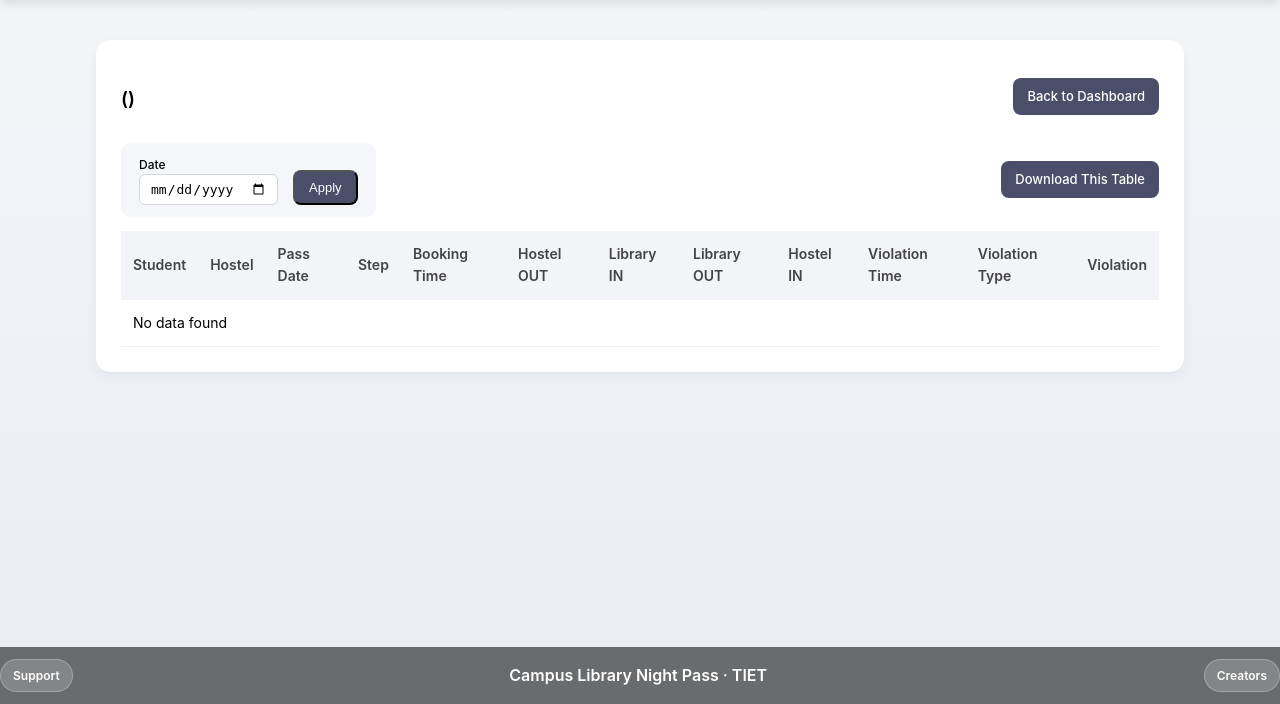
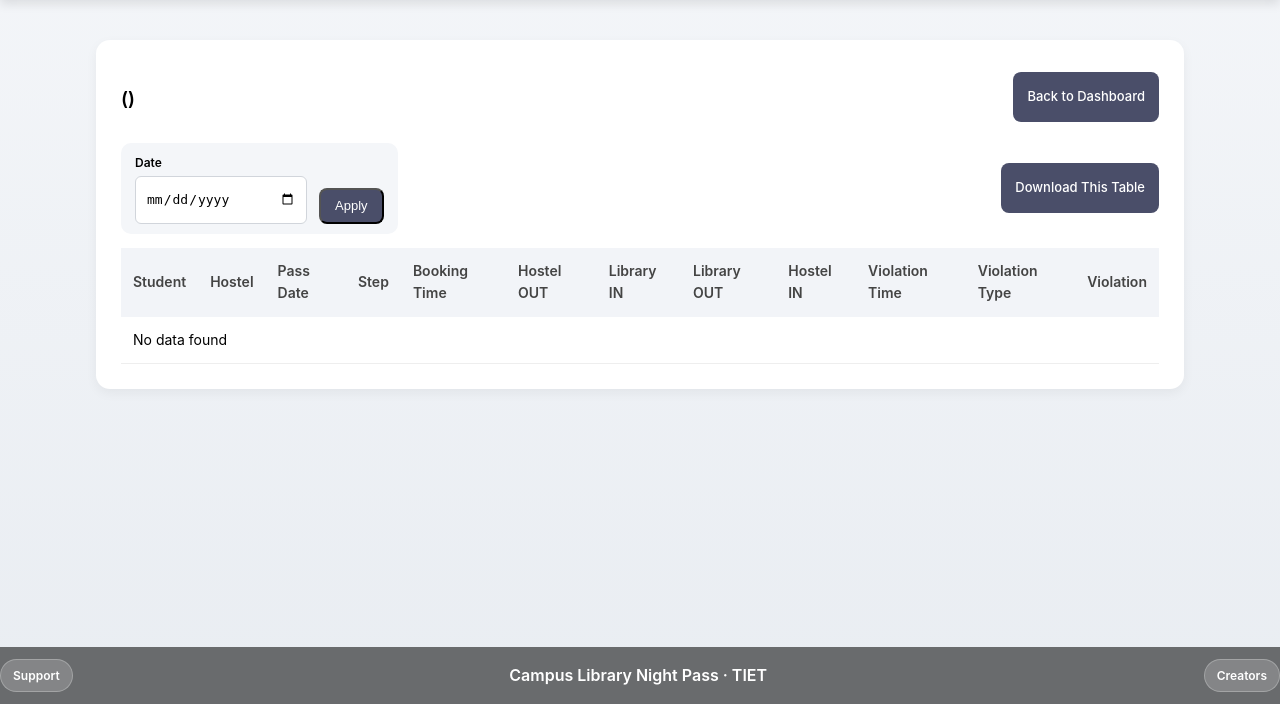
Before and after one commit to navjotsharma5500/campus-nightpass, a Django app: template apps/validation/templates/nightpass/dashboard_detail.html in a window 1280 px wide. Shown: the part 96-800 px from the top of the page. Run offline with Django 3.2, Linux system fonts and the light colour scheme; the template is opened without the code that fills it, so the values that code supplies are empty; parts of the project's set-up code (start-up, migrations or seed data) failed here and were passed over; some libraries are stand-ins or nearby versions; grey boxes are pictures that could not be loaded.

Commit message:
version 2.5

```diff
--- a/apps/nightpass/static/nightpass/admin_dashboard.css
+++ b/apps/nightpass/static/nightpass/admin_dashboard.css
@@ -221,13 +226,17 @@ tbody tr:hover {
 
 .primary-btn,
 .secondary-btn {
-    padding: 12px 28px;
+    padding: 8px 14px;
     border-radius: 8px;
     text-decoration: none;
     font-weight: 500;
+    font-size: 13px;
+    line-height: 1.2;
     display: inline-flex;
     align-items: center;
     justify-content: center;
+    min-height: 34px;
+    white-space: nowrap;
 }
 
 .primary-btn {
@@ -300,9 +301,9 @@ footer {
 .date-range-form {
     display: flex;
     align-items: flex-end;
-    gap: 15px;
+    gap: 12px;
     background: #f4f6f9;
-    padding: 12px 18px;
+    padding: 10px 14px;
     border-radius: 10px;
 }
 
@@ -310,11 +311,14 @@ footer {
 .date-group {
     display: flex;
     flex-direction: column;
+    gap: 4px;
     font-size: 12px;
-    font-weight: 500;
+    font-weight: 600;
 }
 
 .date-group input {
+    min-width: 150px;
+    height: 34px;
     padding: 6px 10px;
     border-radius: 6px;
     border: 1px solid #d1d5db;
--- a/apps/validation/templates/nightpass/dashboard_detail.html
+++ b/apps/validation/templates/nightpass/dashboard_detail.html
@@ -2,7 +2,7 @@
 {% load static %}
 
 {% block extra_css %}
-<link rel="stylesheet" href="{% static 'nightpass/admin_dashboard.css' %}?v=20260311a">
+<link rel="stylesheet" href="{% static 'nightpass/admin_dashboard.css' %}?v=20260311b">
 {% endblock %}
 
 {% block content %}
```
Also changed, not shown: other parts of apps/nightpass/static/nightpass/admin_dashboard.css (+10 -19 lines), apps/global_settings/admin.py (+12 -5 lines), apps/nightpass/templates/nightpass/admin_dashboard.html (+1 -11 lines), apps/users/migrations/0024_alter_nightpass_pass_type.py (added).
